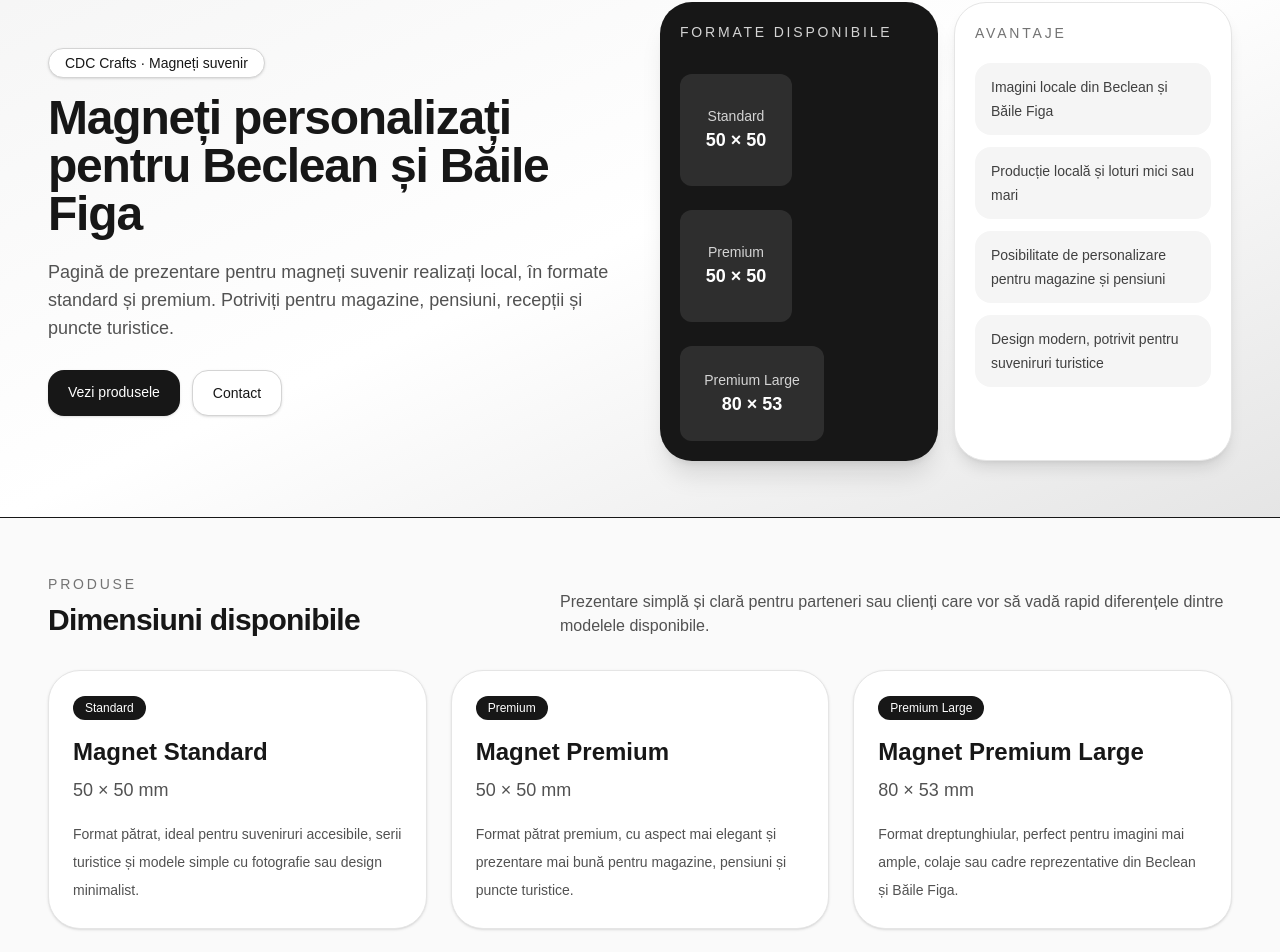
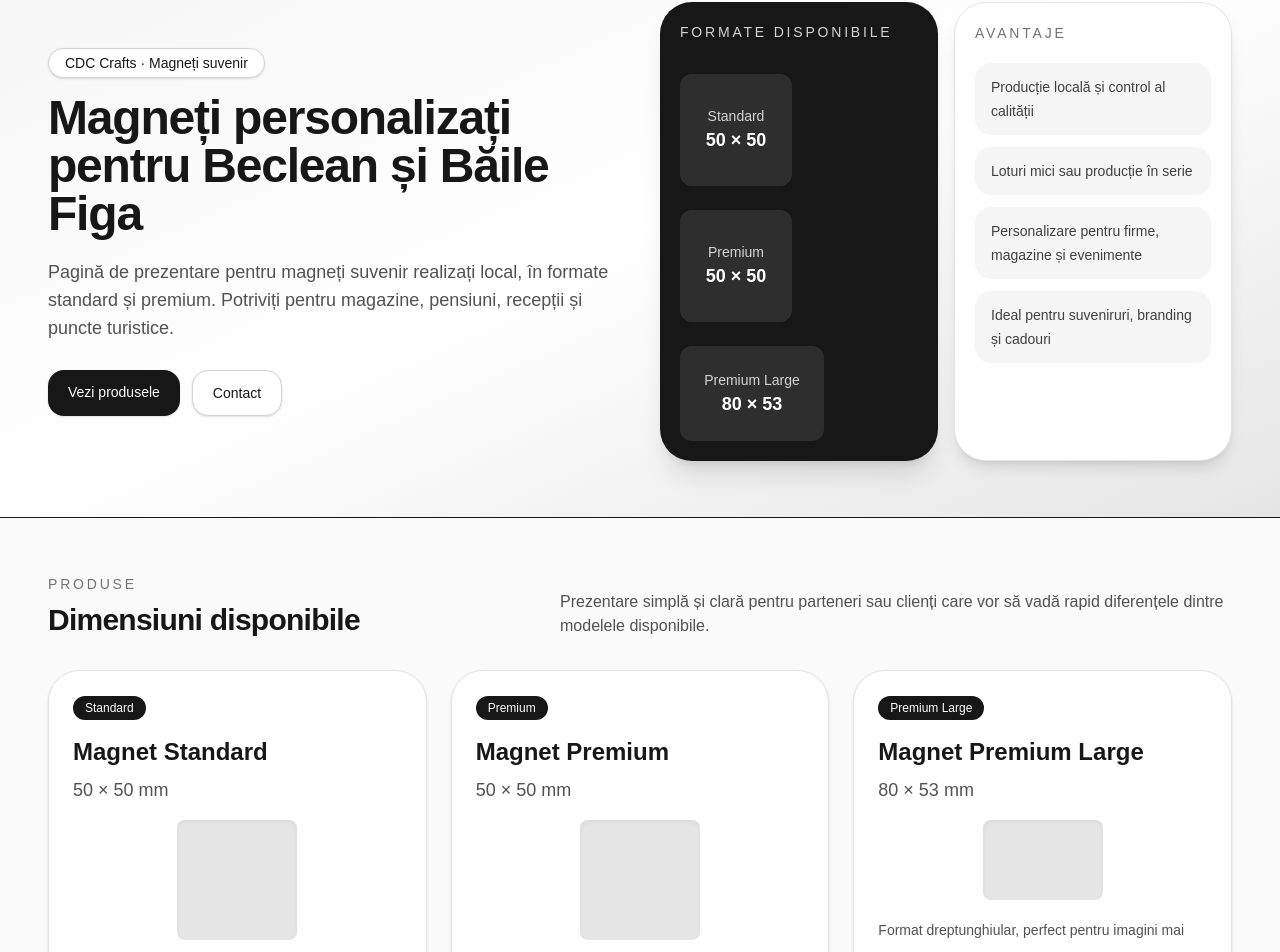
Before and after one commit to ciuscatalin/cdc-magnets-site, a Next.js app: page / in a window 1280 px wide. Shown: the part 54-1006 px from the top of the page. Built offline with nearby package versions, Linux system fonts and the light colour scheme.

Commit message:
Update galerie imagini site

```diff
--- a/app/page.tsx
+++ b/app/page.tsx
@@ -3,6 +3,7 @@ export default function CdcCraftsMagnetsSite() {
 	  {
 		title: "Magnet Standard",
 		size: "50 × 50 mm",
+		ratio: "1 / 1",
 		description:
 		  "Format pătrat, ideal pentru suveniruri accesibile, serii turistice și modele simple cu fotografie sau design minimalist.",
 		badge: "Standard",
@@ -10,6 +11,7 @@ export default function CdcCraftsMagnetsSite() {
 	  {
 		title: "Magnet Premium",
 		size: "50 × 50 mm",
+		ratio: "1 / 1",
 		description:
 		  "Format pătrat premium, cu aspect mai elegant și prezentare mai bună pentru magazine, pensiuni și puncte turistice.",
 		badge: "Premium",
@@ -17,17 +19,18 @@ export default function CdcCraftsMagnetsSite() {
 	  {
 		title: "Magnet Premium Large",
 		size: "80 × 53 mm",
+		ratio: "80 / 53",
 		description:
-        "Format dreptunghiular, perfect pentru imagini mai ample, colaje sau cadre reprezentative din Beclean și Băile Figa.",
+		  "Format dreptunghiular, perfect pentru imagini mai ample, colaje sau cadre reprezentative.",
 		badge: "Premium Large",
 	  },
 	];
 
   const highlights = [
-    "Imagini locale din Beclean și Băile Figa",
-    "Producție locală și loturi mici sau mari",
-    "Posibilitate de personalizare pentru magazine și pensiuni",
-    "Design modern, potrivit pentru suveniruri turistice",
+	  "Producție locală și control al calității",
+	  "Loturi mici sau producție în serie",
+	  "Personalizare pentru firme, magazine și evenimente",
+	  "Ideal pentru suveniruri, branding și cadouri",
 	];
 
   const gallery = [
@@ -85,10 +88,13 @@ export default function CdcCraftsMagnetsSite() {
 
 			  <div className="grid gap-4 sm:grid-cols-2">
 				<div className="rounded-[2rem] bg-neutral-900 p-5 text-white shadow-xl">
-              <div className="mb-8 text-sm uppercase tracking-[0.2em] text-neutral-300">Formate disponibile</div>
+				  <div className="mb-8 text-sm uppercase tracking-[0.2em] text-neutral-300">
+					Formate disponibile
+				  </div>
+
 				  <div className="flex flex-wrap gap-6">
 					<div className="flex flex-col items-center">
-					<div className="aspect-square w-28 rounded-xl bg-white/10 flex items-center justify-center text-center">
+					  <div className="flex aspect-square w-28 items-center justify-center rounded-xl bg-white/10 text-center">
 						<div>
 						  <div className="text-sm text-neutral-300">Standard</div>
 						  <div className="text-lg font-semibold">50 × 50</div>
@@ -97,7 +103,7 @@ export default function CdcCraftsMagnetsSite() {
 					</div>
 
 					<div className="flex flex-col items-center">
-					<div className="aspect-square w-28 rounded-xl bg-white/10 flex items-center justify-center text-center">
+					  <div className="flex aspect-square w-28 items-center justify-center rounded-xl bg-white/10 text-center">
 						<div>
 						  <div className="text-sm text-neutral-300">Premium</div>
 						  <div className="text-lg font-semibold">50 × 50</div>
@@ -107,7 +113,7 @@ export default function CdcCraftsMagnetsSite() {
 
 					<div className="flex flex-col items-center">
 					  <div
-					  className="w-36 rounded-xl bg-white/10 flex items-center justify-center text-center"
+						className="flex w-36 items-center justify-center rounded-xl bg-white/10 text-center"
 						style={{ aspectRatio: "80 / 53" }}
 					  >
 						<div>
@@ -116,15 +122,19 @@ export default function CdcCraftsMagnetsSite() {
 						</div>
 					  </div>
 					</div>
-
 				  </div>
 				</div>
 
 				<div className="rounded-[2rem] border border-neutral-200 bg-white p-5 shadow-lg">
-              <div className="mb-5 text-sm uppercase tracking-[0.2em] text-neutral-500">Avantaje</div>
+				  <div className="mb-5 text-sm uppercase tracking-[0.2em] text-neutral-500">
+					Avantaje
+				  </div>
 				  <div className="space-y-3">
 					{highlights.map((item) => (
-                  <div key={item} className="rounded-2xl bg-neutral-100 px-4 py-3 text-sm leading-6 text-neutral-700">
+					  <div
+						key={item}
+						className="rounded-2xl bg-neutral-100 px-4 py-3 text-sm leading-6 text-neutral-700"
+					  >
 						{item}
 					  </div>
 					))}
@@ -147,13 +157,27 @@ export default function CdcCraftsMagnetsSite() {
 
 			<div className="grid gap-6 md:grid-cols-3">
 			  {products.map((product) => (
-            <div key={product.title} className="rounded-[2rem] border border-neutral-200 bg-white p-6 shadow-sm">
+				<div
+				  key={product.title}
+				  className="rounded-[2rem] border border-neutral-200 bg-white p-6 shadow-sm"
+				>
 				  <div className="mb-4 inline-flex rounded-full bg-neutral-900 px-3 py-1 text-xs font-medium text-white">
 					{product.badge}
 				  </div>
+
 				  <h3 className="text-2xl font-semibold">{product.title}</h3>
 				  <div className="mt-2 text-lg font-medium text-neutral-600">{product.size}</div>
-              <p className="mt-4 text-sm leading-7 text-neutral-600">{product.description}</p>
+
+				  <div className="mt-4 flex justify-center">
+					<div
+					  className="rounded-lg bg-neutral-200 shadow-inner"
+					  style={{ width: "120px", aspectRatio: product.ratio }}
+					/>
+				  </div>
+
+				  <p className="mt-4 text-sm leading-7 text-neutral-600">
+					{product.description}
+				  </p>
 				</div>
 			  ))}
 			</div>
@@ -170,10 +194,7 @@ export default function CdcCraftsMagnetsSite() {
 					{gallery.map((item) => (
 					<div key={item.title} className="overflow-hidden rounded-[2rem] border border-neutral-200 bg-neutral-50 shadow-sm">
 						<div className="aspect-square overflow-hidden">
-                  <img
-                    src={item.image}
-                    alt={item.title}
-                    className="h-full w-full object-cover transition duration-300 hover:scale-105"
+							<img src={item.image} alt={item.title} className="h-full w-full object-cover transition duration-300 hover:scale-105"
 						/>
 						</div>
 						<div className="p-5">
```
Lines whose indentation alone changed are shown as unchanged.
